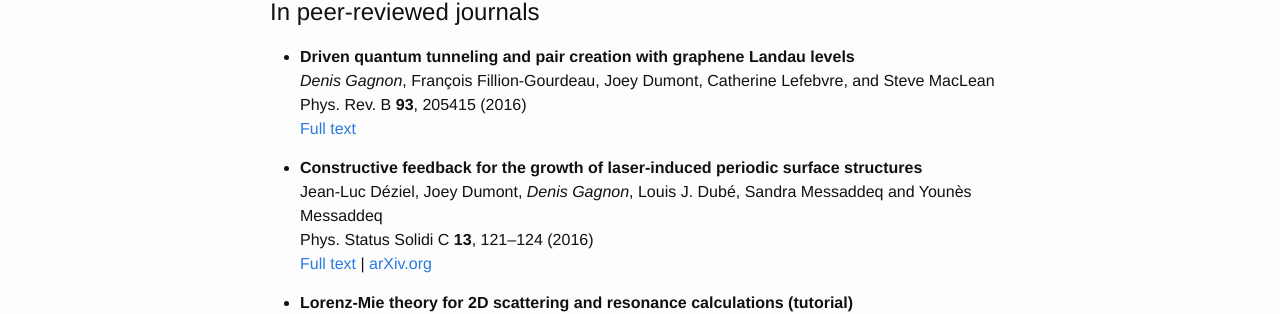
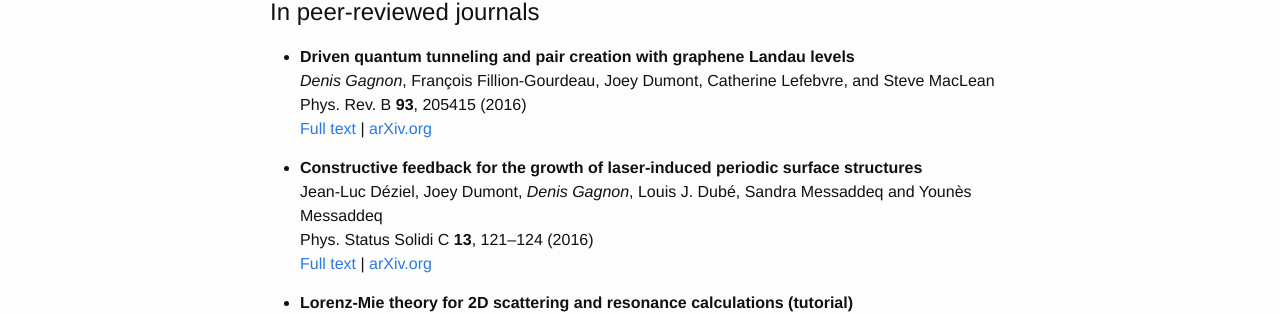
Before and after one commit to McNoggins/mcnoggins.github.io, a Jekyll site: the page built from publications.md, in a window 1280 px wide and 900 px high. Shown: the part 170-484 px from the top of the window. Built offline with Jekyll 4.4.1, drawn with Linux system fonts in a browser that asks for light colours.

Commit message:
Update publications.md

```diff
--- a/publications.md
+++ b/publications.md
@@ -9,7 +9,8 @@ In peer-reviewed journals
 * **Driven quantum tunneling and pair creation with graphene Landau levels** <br>
 *Denis Gagnon*, François Fillion-Gourdeau, Joey Dumont, Catherine Lefebvre, and Steve MacLean <br>
 Phys. Rev. B **93**, 205415 (2016) <br>
-[Full text](http://journals.aps.org/prb/abstract/10.1103/PhysRevB.93.205415){:target="_blank"}
+[Full text](http://journals.aps.org/prb/abstract/10.1103/PhysRevB.93.205415){:target="_blank"} |
+[arXiv.org](http://arxiv.org/abs/1606.05663){:target="_blank"}
 
 * **Constructive feedback for the growth of laser-induced periodic surface structures** <br>
 Jean-Luc Déziel, Joey Dumont, *Denis Gagnon*, Louis J. Dubé, Sandra Messaddeq and Younès Messaddeq <br>
```
